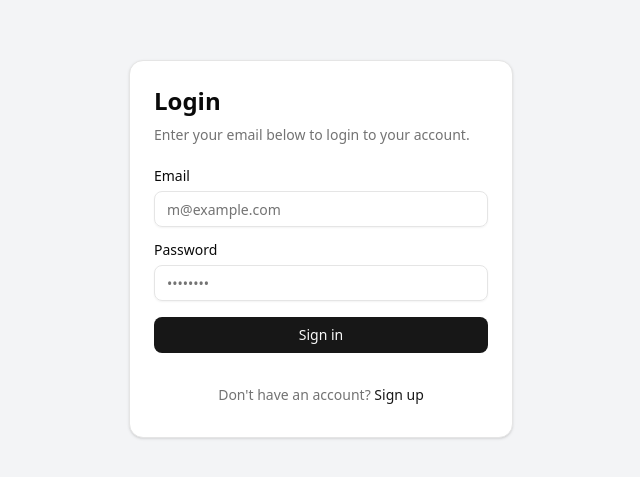
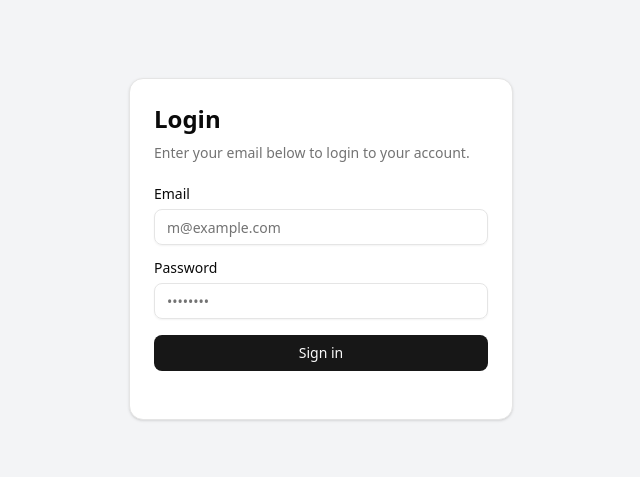
Before and after one commit to rifalfebiyan/face-attendance, a Next.js app in the folder frontend/: page /login in a window 1280 px wide. Shown: the part 151-628 px from the top of the page, without its empty margins (319-959 px from the left). Built offline with nearby package versions, Linux system fonts and the light colour scheme.

Commit message:
remove sign up

```diff
--- a/frontend/app/(auth)/login/page.tsx
+++ b/frontend/app/(auth)/login/page.tsx
@@ -126,13 +126,12 @@ export default function LoginPage() {
                 </Form>
             </CardContent>
             <CardFooter>
-                <div className="text-sm text-center w-full text-muted-foreground">
+                {/* <div className="text-sm text-center w-full text-muted-foreground">
                     Don&apos;t have an account?{" "}
-                    {/* Note: Register page path has changed to /register which is inside (auth) */}
                     <Button variant="link" className="p-0" onClick={() => router.push("/register")}>
                         Sign up
                     </Button>
-                </div>
+                </div> */}
             </CardFooter>
         </Card>
     )
```
